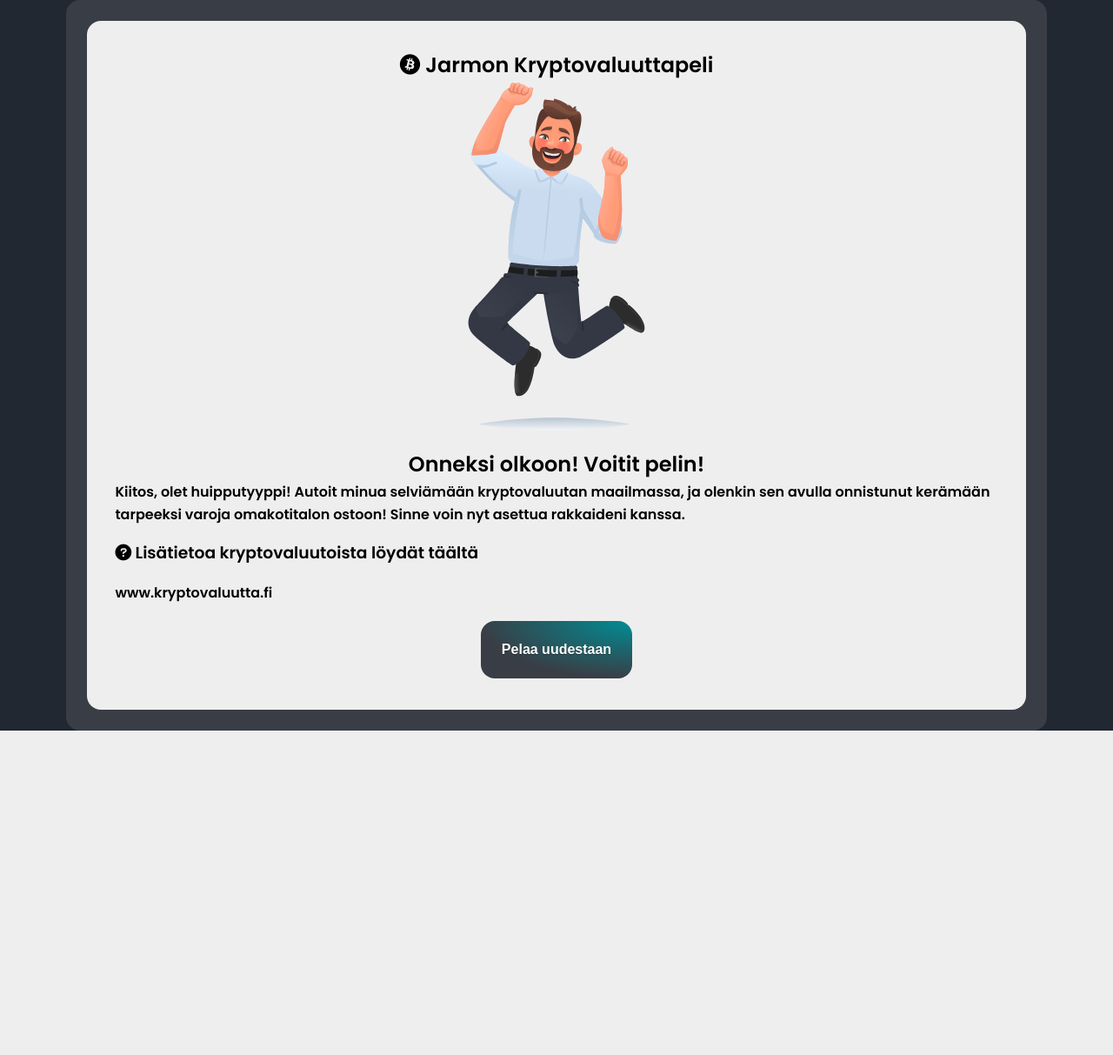
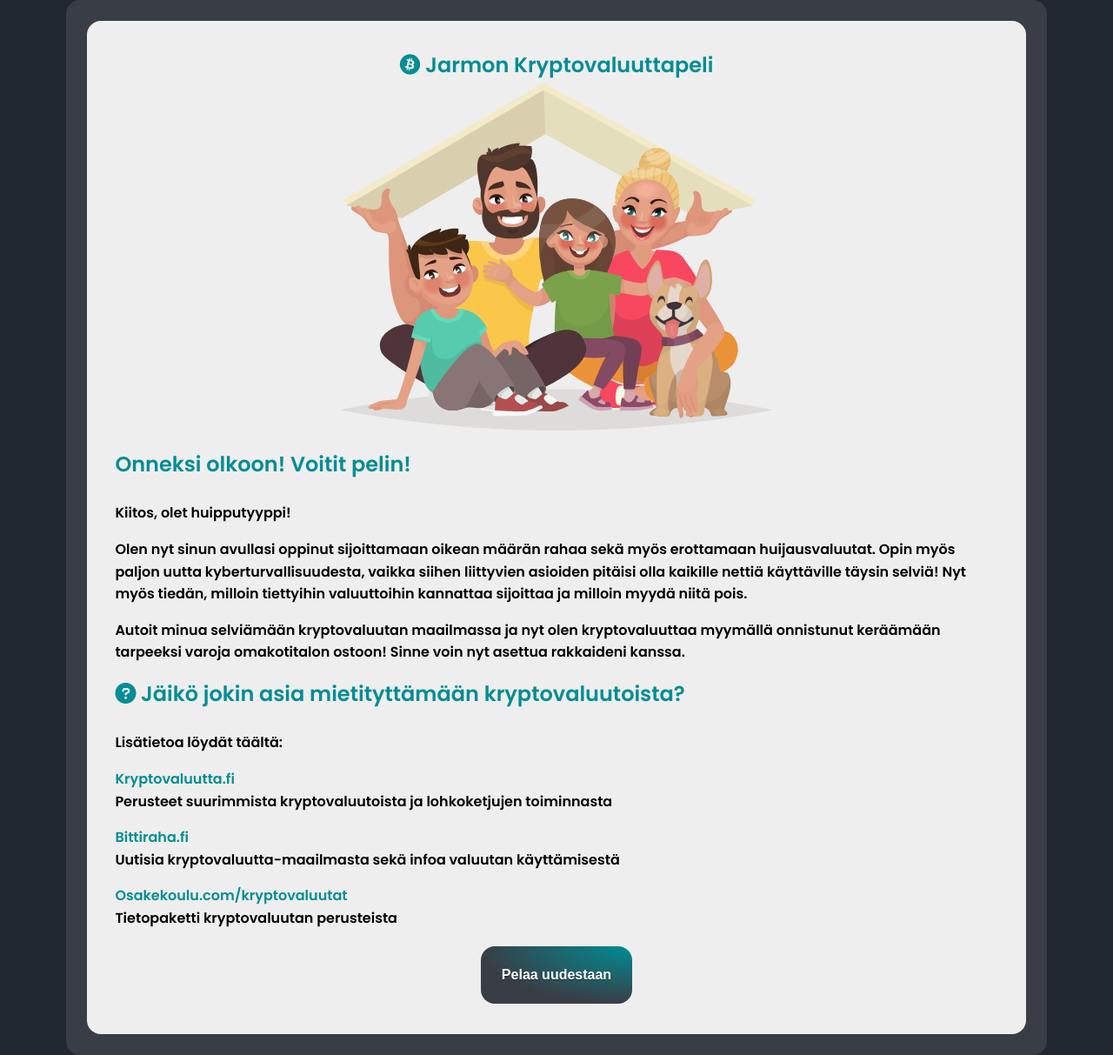
Before and after one commit to Crypto-quiz/Krypto-peli, a PHP site: page /voitit.html in a window 1280 px wide. Shown: the whole page at 87% size. Before the commit the page ends 840 px from the top, so only its background shows below. Run offline with PHP 8.4, Linux system fonts and the light colour scheme.

Commit message:
Muutoksia

```diff
--- a/css/styles.css
+++ b/css/styles.css
@@ -50,12 +50,13 @@ h3,
 p {
   font-family: var(--ff-primary);
   margin: 0;
+
 }
 
 h1,
 h2,
 h3 {
-  color: var(--clr-);
+  color: var(--clr-3);
   font-family: var(--ff-seconday);
 }
 
@@ -223,3 +224,8 @@ p.kysymys::before{
   float: left;
   margin: 3px 6px 0 0;
 } */
+
+a { color: var(--clr-3); text-decoration: none; }
+
+
+a:hover { text-decoration: underline }
--- a/scripts/aloitaKysely.js
+++ b/scripts/aloitaKysely.js
@@ -15,6 +15,7 @@ function aloitaKysely() {
     poistaElementti("tarina");
     poistaElementti("kysymys");
     poistaElementti("kuinka");
+    poistaElementti("haloo");
 
     // Anna ID:t tekstikent�lle ja otsikolle piilotusta varten.
     //piilotaElementti("tekstikentta");
--- a/scripts/napsautusKuuntelija.js
+++ b/scripts/napsautusKuuntelija.js
@@ -67,7 +67,7 @@ function napsautusKuuntelija(tapahtuma) {
                 seuraavasivu = tiedonkasittelija.getSivu(globaalitMuuttujat.tamanhetkinensivu.sivunvalinnat[vastauksenNumero].seuraavasivu);
                 console.log(seuraavasivu.sivunid);
                 if (seuraavasivu.sivunid==28){
-                    $( "#wrap" ).load( "https://crypto-quiz.github.io/Krypto-peli/loppu.html" );
+                    $( "#wrap" ).load( "loppu.html" );
                     break;
                 }
                 vaihdaSivuunTiedot(seuraavasivu);
--- a/voitit.html
+++ b/voitit.html
@@ -36,26 +36,24 @@
                     Jarmon Kryptovaluuttapeli
                 </h2>
                 <div class="kuvaikkuna" >
-                    <img id="kuva" class="kuva" src="images/27.svg" alt="svg image">
+                    <img id="kuva" class="kuva" src="images/28.svg" alt="svg image">
                 </div>
                 <div class="split" >
-                    <div id="tekstit">
-                        <h2 class="otsikko">
-                            Onneksi olkoon! Voitit pelin!
-                        </h2>
-                        <p id="tarina"> Kiitos, olet huipputyyppi! Autoit minua selviämään kryptovaluutan maailmassa, ja olenkin sen avulla onnistunut kerämään tarpeeksi varoja omakotitalon ostoon! Sinne voin nyt asettua rakkaideni kanssa.
-                        </p>
-                        <h3 id="kuinka">
-                            <i class="fas fa-question-circle"></i> Lisätietoa kryptovaluutoista löydät täältä
-                        </h3>
-                        <p id="kysymys">
-                            www.kryptovaluutta.fi
-                        </p>
+                    <div>
+                        <h2>Onneksi olkoon! Voitit pelin!</h2>
+                        <p> Kiitos, olet huipputyyppi!</p>
+                        <p>Olen nyt sinun avullasi oppinut sijoittamaan oikean määrän rahaa sekä myös erottamaan huijausvaluutat. Opin myös paljon uutta kyberturvallisuudesta, vaikka siihen liittyvien asioiden pitäisi olla kaikille nettiä käyttäville täysin selviä! Nyt myös tiedän, milloin tiettyihin valuuttoihin kannattaa sijoittaa ja milloin myydä niitä pois.  </p>
+                        <p>Autoit minua selviämään kryptovaluutan maailmassa ja nyt olen kryptovaluuttaa myymällä onnistunut keräämään tarpeeksi varoja omakotitalon ostoon! Sinne voin nyt asettua rakkaideni kanssa. </p>
+                        <h2><i class="fas fa-question-circle"></i> Jäikö jokin asia mietityttämään kryptovaluutoista?</h2>
+                        <p>Lisätietoa löydät täältä:</p>
+                        <a href="https://www.kryptovaluutta.fi/" target="_blank">Kryptovaluutta.fi</a><p>Perusteet suurimmista kryptovaluutoista ja lohkoketjujen toiminnasta </p>
+                        <a href="https://bittiraha.fi/" target="_blank">Bittiraha.fi</a><p>Uutisia kryptovaluutta-maailmasta sekä infoa valuutan käyttämisestä</p>
+                        <a href="https://osakekoulu.com/kryptovaluutat/" target="_blank">Osakekoulu.com/kryptovaluutat</a><p>Tietopaketti kryptovaluutan perusteista</p>
                     </div>
                 </div>
                 <div>
                     <div class="nappulat" id="nappulat">
-                        <button class="button" id="aloitaNappula" onclick="aloitaKysely()">
+                        <button class="button" id="aloitaNappula" onclick="window.location.reload();">
                             <i class='uil uil-file-alt'></i> Pelaa uudestaan
                         </button>
                     </div>
```
Also changed, not shown: index.html (+5 -6 lines), loppu.html (+11 -13 lines).
